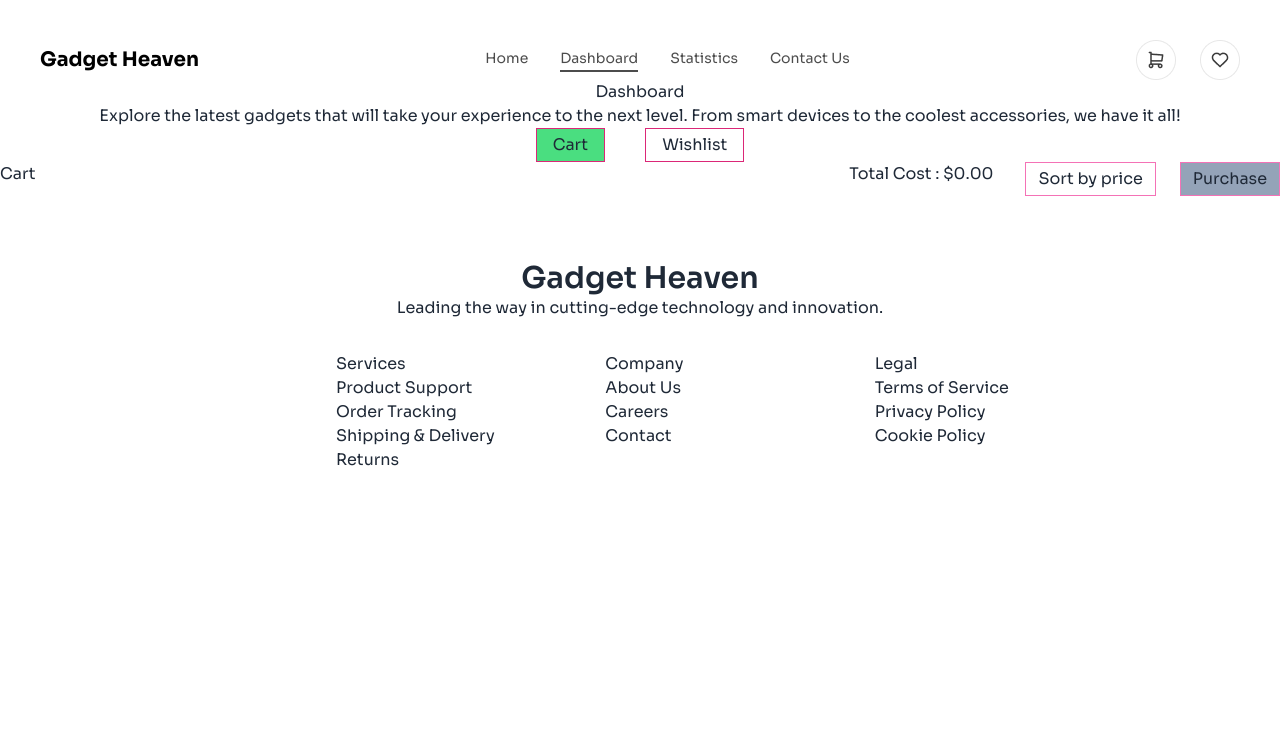
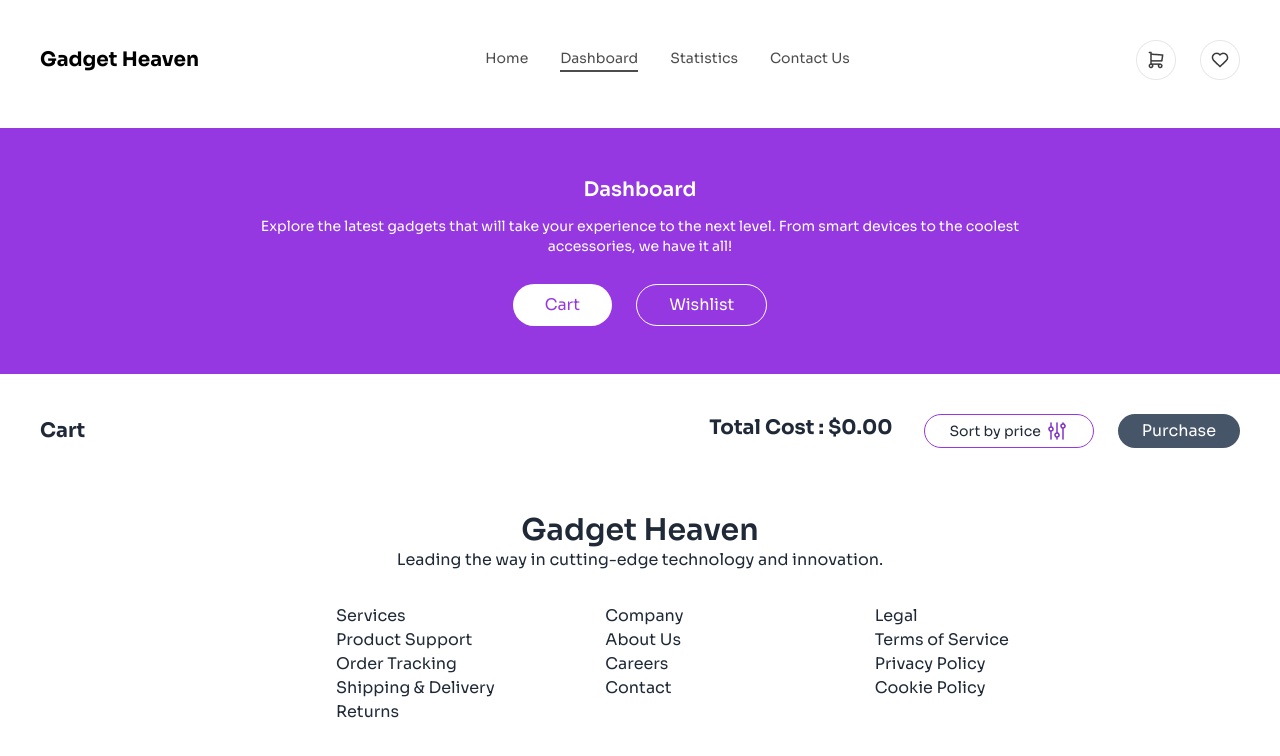
Before and after one commit to programming-hero-web-course-4/b10a8-gadget-heaven-m-im-ha, a React (Vite) app: page /dashboard in a window 1280 px wide. Shown: the top 756 px of the page. Built offline with nearby package versions, Linux system fonts and the light colour scheme.

Commit message:
modified Dashboard

```diff
--- a/src/ui/Dashboard.jsx
+++ b/src/ui/Dashboard.jsx
@@ -62,21 +62,29 @@ function Dashboard() {
 
   return (
     <div>
-      <div className="text-center">
-        <h3>Dashboard</h3>
-        <p>
+      <div className="bg-Purple mt-12 py-12 text-center">
+        <h3 className="text-xl font-semibold text-white">Dashboard</h3>
+        <p className="mx-auto mt-3 max-w-3xl text-sm text-white">
           Explore the latest gadgets that will take your experience to the next
           level. From smart devices to the coolest accessories, we have it all!
         </p>
-        <div className="flex justify-center gap-10">
+        <div className="mt-7 flex justify-center gap-6">
           <button
-            className={`${isCart ? `bg-green-400` : ``} border border-pink-600 px-4 py-1`}
+            className={
+              isCart
+                ? `text-Purple rounded-full bg-white px-8 py-2`
+                : `rounded-full border border-white px-8 py-2 text-white`
+            }
             onClick={() => setIsCart(true)}
           >
             Cart
           </button>
           <button
-            className={`${isCart ? `` : `bg-green-400`} border border-pink-600 px-4 py-1`}
+            className={
+              isCart
+                ? `rounded-full border border-white px-8 py-2 text-white`
+                : `text-Purple rounded-full bg-white px-8 py-2`
+            }
             onClick={() => setIsCart(false)}
           >
             Wishlist
@@ -84,21 +92,28 @@ function Dashboard() {
         </div>
       </div>
       {isCart ? (
-        <div className="flex justify-between">
-          <h3>Cart</h3>
+        <div className="mx-10 mt-10 flex items-center justify-between">
+          <h3 className="text-xl font-bold">Cart</h3>
           <div className="flex gap-8">
-            <h4>Total Cost : ${totalCost.toFixed(2)}</h4>
+            <h4 className="text-xl font-bold">
+              Total Cost : ${totalCost.toFixed(2)}
+            </h4>
             <div className="flex gap-6">
               <button
                 onClick={handleSortByPrice}
-                className="border border-pink-400 px-3 py-1"
+                className="border border-Purple rounded-full text-sm flex gap-1 justify-center items-center px-6 py-1"
               >
-                Sort by price
+                <span>Sort by price</span>
+                <img src="./assets/sort.png" alt="" />
               </button>
               <button
-              disabled={addToCart.length > 0 ? false : true}
+                disabled={addToCart.length > 0 ? false : true}
                 onClick={handleOpenModal}
-                className={addToCart.length > 0 ? `border border-pink-400 px-3 py-1` : `bg-slate-400 border border-pink-400 px-3 py-1`}
+                className={
+                  addToCart.length > 0
+                    ? `bg-Purple px-6 py-1 rounded-full text-white`
+                    : `bg-slate-600 px-6 py-1 rounded-full text-white`
+                }
               >
                 Purchase
               </button>
@@ -106,45 +121,48 @@ function Dashboard() {
           </div>
         </div>
       ) : (
-        <div>
-          <h3>Wishlist</h3>
+        <div className="mt-10 mx-10">
+          <h3 className="text-xl font-bold">Wishlist</h3>
         </div>
       )}
       <div className="grid grid-cols-1">
         {isCart ? (
           addToCart.length > 0 &&
           addToCart.map((item) => (
-            <div key={item.product_id} className="flex gap-10">
+            <div key={item.product_id} className="w-[60rem] mx-auto mt-10 border-2 p-4 border-slate-200 flex gap-10 items-center">
               <div>
                 <img className="w-40" src={item.product_image} alt="" />
               </div>
               <div className="flex flex-col gap-3">
-                <h4>{item.product_title}</h4>
-                <p>{item.description}</p>
-                <p>price : {item.price}</p>
+                <h4 className="text-lg font-semibold">{item.product_title}</h4>
+                <p className="text-sm text-slate-700">{item.description}</p>
+                <p className="text-sm text-slate-900 font-semibold">price : {item.price}</p>
               </div>
-              <button onClick={() => handleDeleteCartItem(item)}>✖️</button>
+              <button className="ml-auto" onClick={() => handleDeleteCartItem(item)}>
+                <img src="./assets/delete.png" alt="" />
+              </button>
             </div>
           ))
         ) : wishlist.length > 0 ? (
           wishlist.map((item) => (
-            <div key={item.product_id} className="flex gap-10">
+            <div key={item.product_id} className="w-[60rem] mx-auto mt-10 border-2 p-4 border-slate-200 flex gap-10 items-center">
               <div>
                 <img className="w-40" src={item.product_image} alt="" />
               </div>
               <div className="flex flex-col gap-3">
-                <h4>{item.product_title}</h4>
-                <p>{item.description}</p>
-                <p>price : {item.price}</p>
+                <h4 className="text-lg font-semibold">{item.product_title}</h4>
+                <p className="text-sm text-slate-700">{item.description}</p>
+                <p className="text-sm text-slate-900 font-semibold">price : {item.price}</p>
               </div>
-              <button onClick={() => handleDeleteWishlistItem(item)}>✖️</button>
+              <button className="ml-auto" onClick={() => handleDeleteWishlistItem(item)}>
+                <img src="./assets/delete.png" alt="" />
+              </button>
             </div>
           ))
         ) : (
-          <h1>Add products for wishlist</h1>
+          <h1 className="mx-10">Add products for wishlist</h1>
         )}
       </div>
-      {/* Open the modal using document.getElementById('ID').showModal() method */}
       {showModal && (
         <dialog
           id="my_modal_5"
```
